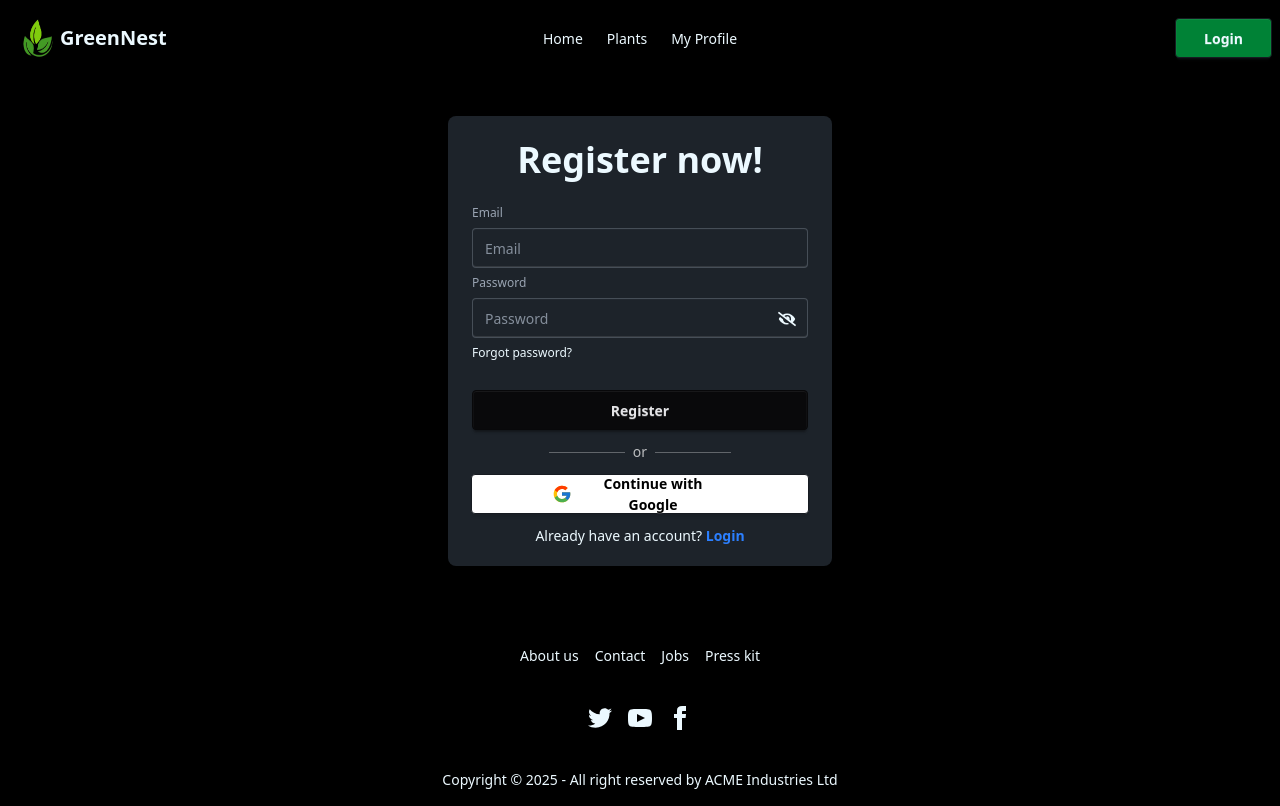
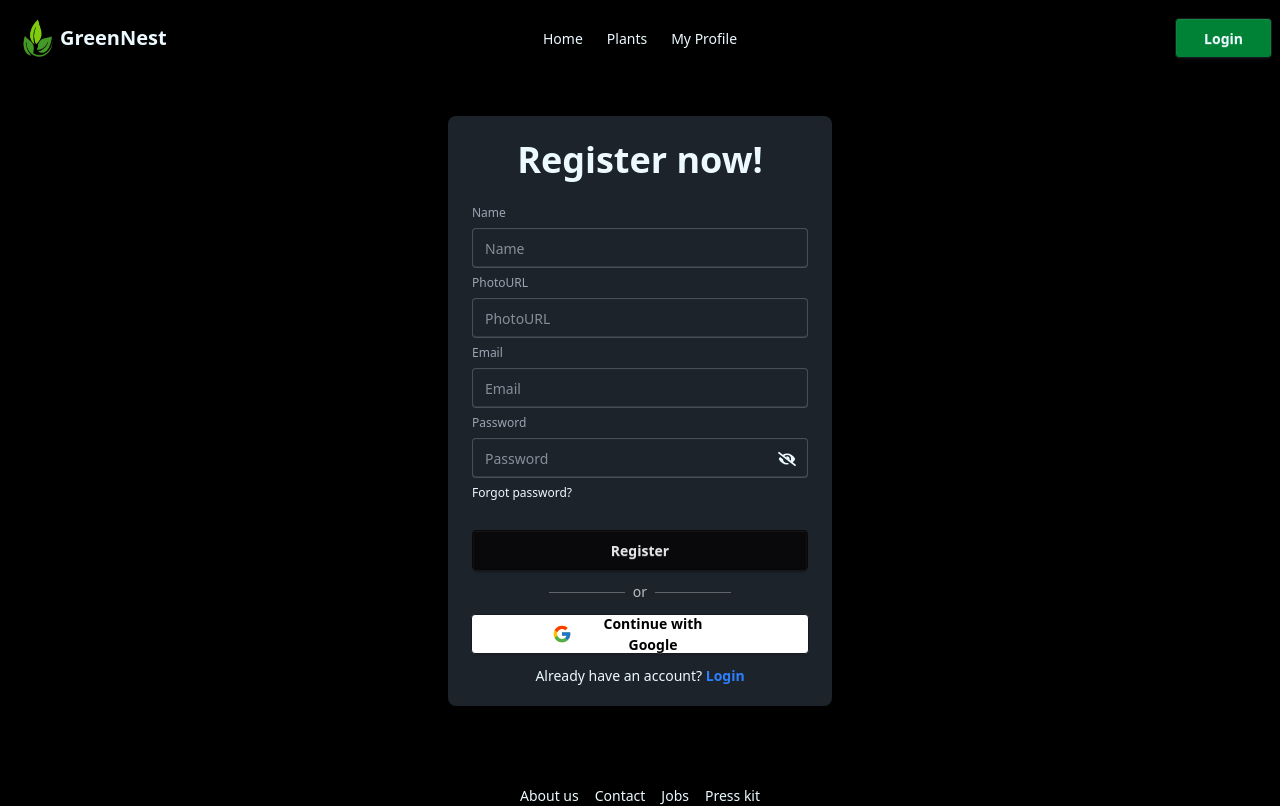
Before and after one commit to sabbir749/a-9-green-nest, a React (Vite) app: page /register in a window 1280 px wide. Shown: the top 806 px of the page. Built offline with nearby package versions, Linux system fonts and the light colour scheme; a web font is replaced by a local one.

Commit message:
chandged

```diff
--- a/src/pages/Register.jsx
+++ b/src/pages/Register.jsx
@@ -15,8 +15,13 @@ const Register = () => {
 
     const handleSignUp = (e) => {
         e.preventDefault();
+        const name = e.target.name.value
+        const photoURL = e.target.photoURL.value
         const email = e.target.email.value
         const password = e.target.password.value
+
+        console.log(name,photoURL,password);
+
 
         // if (password.length < 6) {
         //     console.log('wrong password');
@@ -60,6 +65,10 @@ const Register = () => {
             <form onSubmit={handleSignUp} className="card-body">
                 <h1 className="text-4xl mb-3 font-bold text-center">Register now!</h1>
                 <fieldset className="fieldset">
+                    <label className="label">Name</label>
+                    <input type="text" name='name' required className="input w-full" placeholder="Name" />
+                    <label className="label">PhotoURL</label>
+                    <input type="text" name='photoURL' required className="input w-full" placeholder="PhotoURL" />
                     <label className="label">Email</label>
                     <input type="email" name='email' required className="input w-full" placeholder="Email" />
 
```
